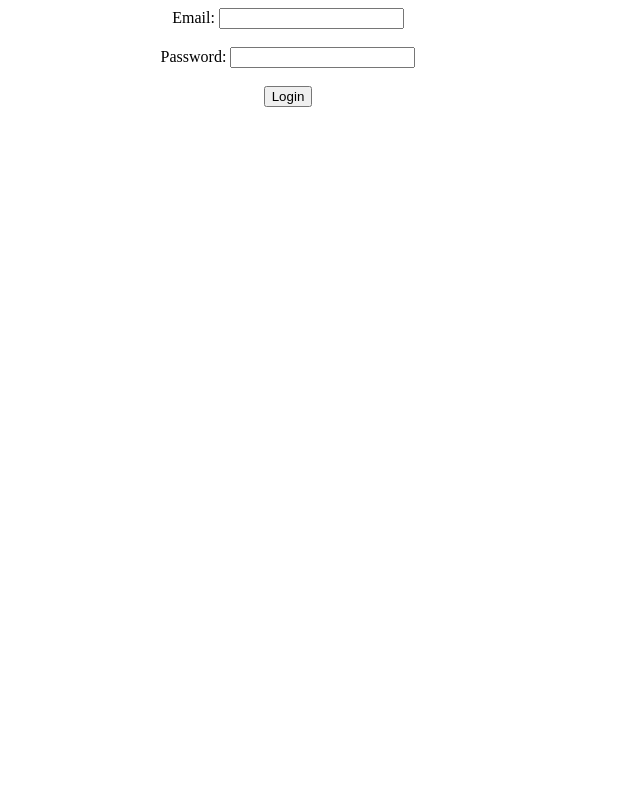
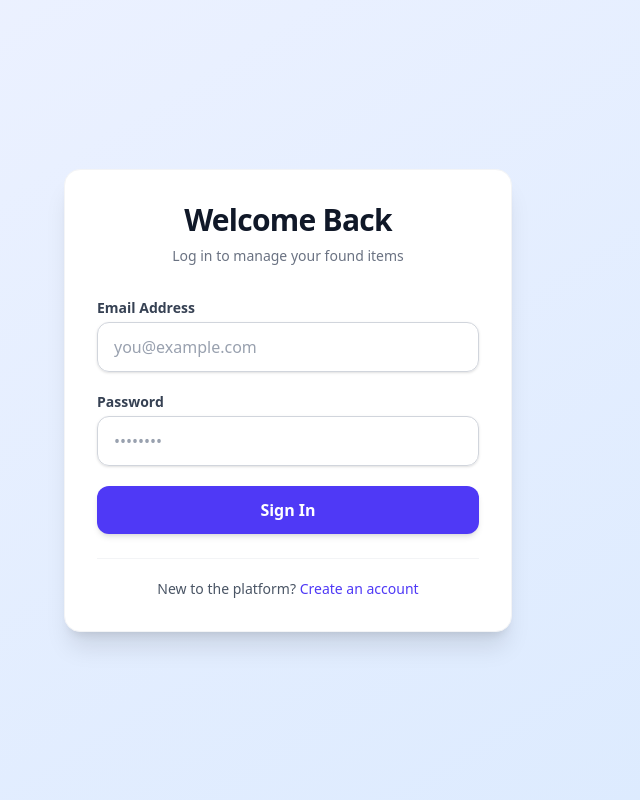
Before and after one commit to lakshmi12854/lost_found, a Flask app: page /login in a window 1280 px wide. Shown: the whole page, without its empty margins (352-992 px from the left). Run offline with Flask 3, Linux system fonts and the light colour scheme.

Commit message:
Update login.html

```diff
--- a/templates/login.html
+++ b/templates/login.html
@@ -1,6 +1,49 @@
-<form method="POST" align="center">
-    Email: <input type="email" name="email"><br><br>
-    Password: <input type="password" name="password"><br><br>
+<!DOCTYPE html>
+<html lang="en">
+<head>
+    <meta charset="UTF-8">
+    <meta name="viewport" content="width=device-width, initial-scale=1.0">
+    <title>Welcome Back | Lost & Found</title>
+    <!-- Tailwind CSS CDN -->
+    <script src="https://cdn.jsdelivr.net/npm/@tailwindcss/browser@4"></script>
+</head>
+<body class="bg-gradient-to-br from-indigo-50 to-blue-100 min-h-screen flex items-center justify-center p-4 font-sans">
 
-    <button type="submit">Login</button>
-</form>
+    <div class="bg-white p-8 rounded-2xl shadow-xl w-full max-w-md border border-gray-100">
+        <!-- Header -->
+        <div class="text-center mb-8">
+            <h2 class="text-3xl font-extrabold text-gray-900 tracking-tight">Welcome Back</h2>
+            <p class="text-gray-500 mt-2 text-sm">Log in to manage your found items</p>
+        </div>
+
+        <!-- Form -->
+        <form action="/login" method="POST" class="space-y-5">
+            <div>
+                <label class="block text-sm font-semibold text-gray-700 mb-1">Email Address</label>
+                <input type="email" name="email" required placeholder="you@example.com"
+                    class="w-full px-4 py-3 border border-gray-300 rounded-xl shadow-sm focus:outline-none focus:ring-2 focus:ring-indigo-500 focus:border-indigo-500 transition duration-200 text-gray-900 placeholder-gray-400">
+            </div>
+
+            <div>
+                <label class="block text-sm font-semibold text-gray-700 mb-1">Password</label>
+                <input type="password" name="password" required placeholder="••••••••"
+                    class="w-full px-4 py-3 border border-gray-300 rounded-xl shadow-sm focus:outline-none focus:ring-2 focus:ring-indigo-500 focus:border-indigo-500 transition duration-200 text-gray-900 placeholder-gray-400">
+            </div>
+
+            <button type="submit"
+                class="w-full bg-indigo-600 hover:bg-indigo-700 text-white font-bold py-3 px-4 rounded-xl shadow-md hover:shadow-lg transition duration-200 transform active:scale-[0.98]">
+                Sign In
+            </button>
+        </form>
+
+        <!-- Footer -->
+        <div class="text-center mt-6 pt-5 border-t border-gray-100">
+            <p class="text-sm text-gray-600">
+                New to the platform?
+                <a href="/register" class="font-medium text-indigo-600 hover:text-indigo-500 transition duration-150 underline decoration-2 decoration-transparent hover:decoration-indigo-500">Create an account</a>
+            </p>
+        </div>
+    </div>
+
+</body>
+</html>
```
